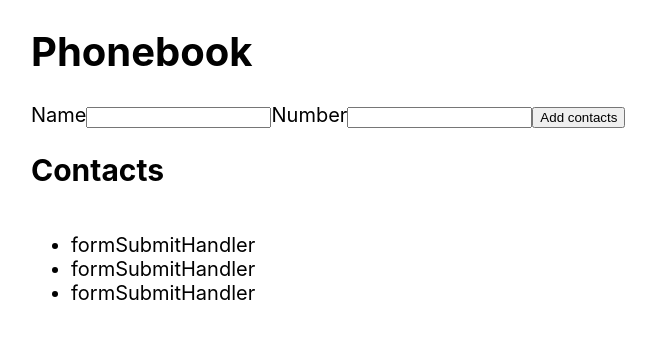
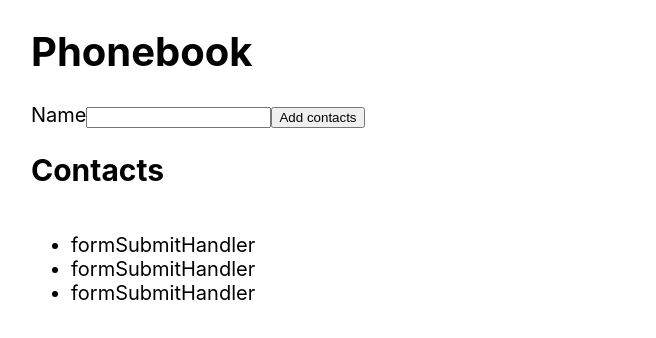
Before and after one commit to MarynaDanyliuk/goit-react-hw-02-phonebook, a React (Create React App) app: page / in a window 1280 px wide. Shown: the top 338 px of the page, without its empty margins (9-665 px from the left). Built offline with nearby package versions, Linux system fonts and the light colour scheme.

Commit message:
upd form

```diff
--- a/src/components/Form/Form.jsx
+++ b/src/components/Form/Form.jsx
@@ -56,18 +56,7 @@ export class Form extends React.Component {
               required
             />
           </label>
-          <label>
-            Number
-            <input
-              type="tel"
-              name="number"
-              value={this.state.number}
-              onChange={this.handleNameChange}
-              pattern="\+?\d{1,4}?[-.\s]?\(?\d{1,3}?\)?[-.\s]?\d{1,4}[-.\s]?\d{1,4}[-.\s]?\d{1,9}"
-              title="Phone number must be digits and can contain spaces, dashes, parentheses and can start with +"
-              required
-            />
-          </label>
+
           <button type="submit">Add contacts</button>
         </form>
       </div>
```
